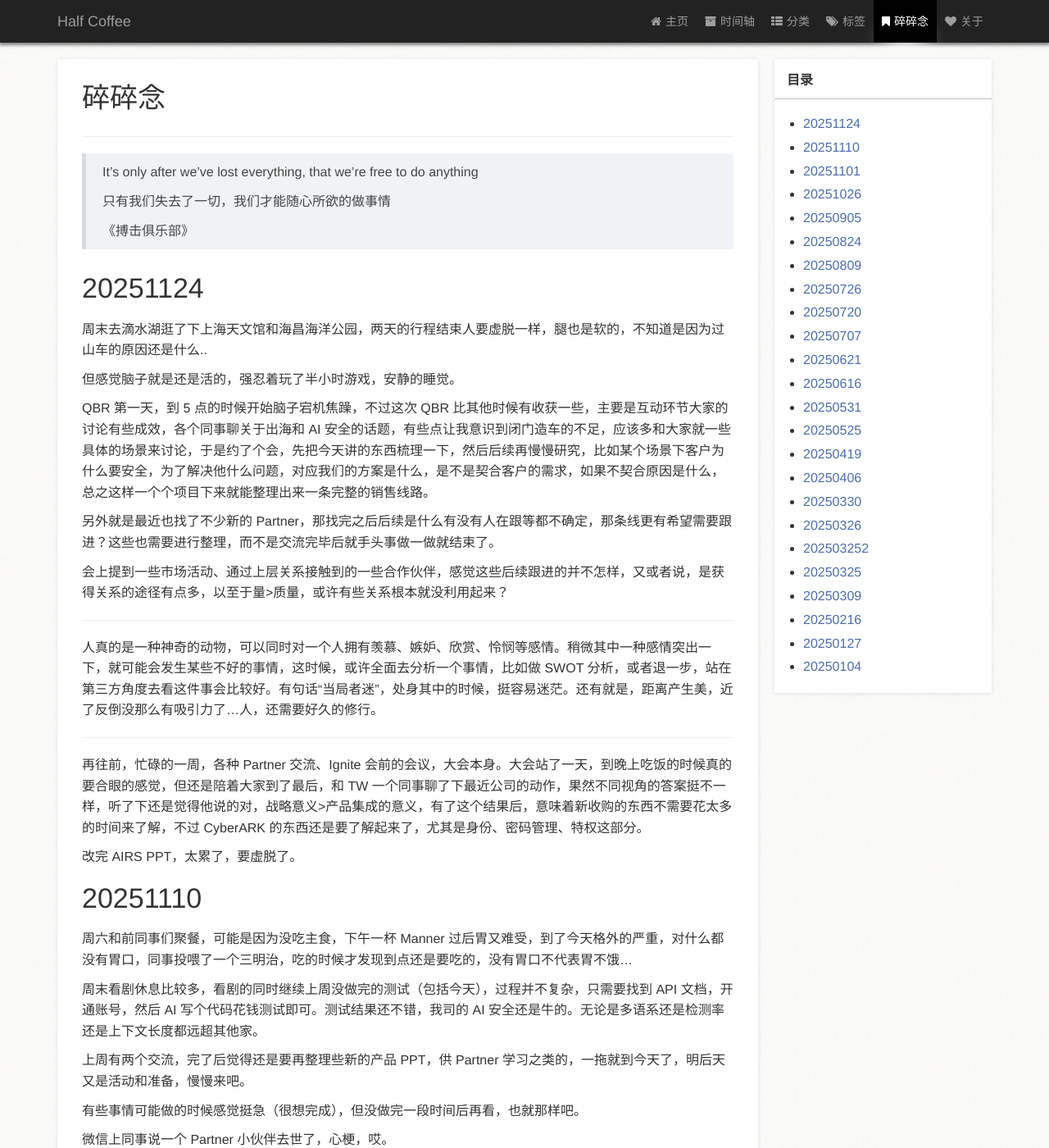
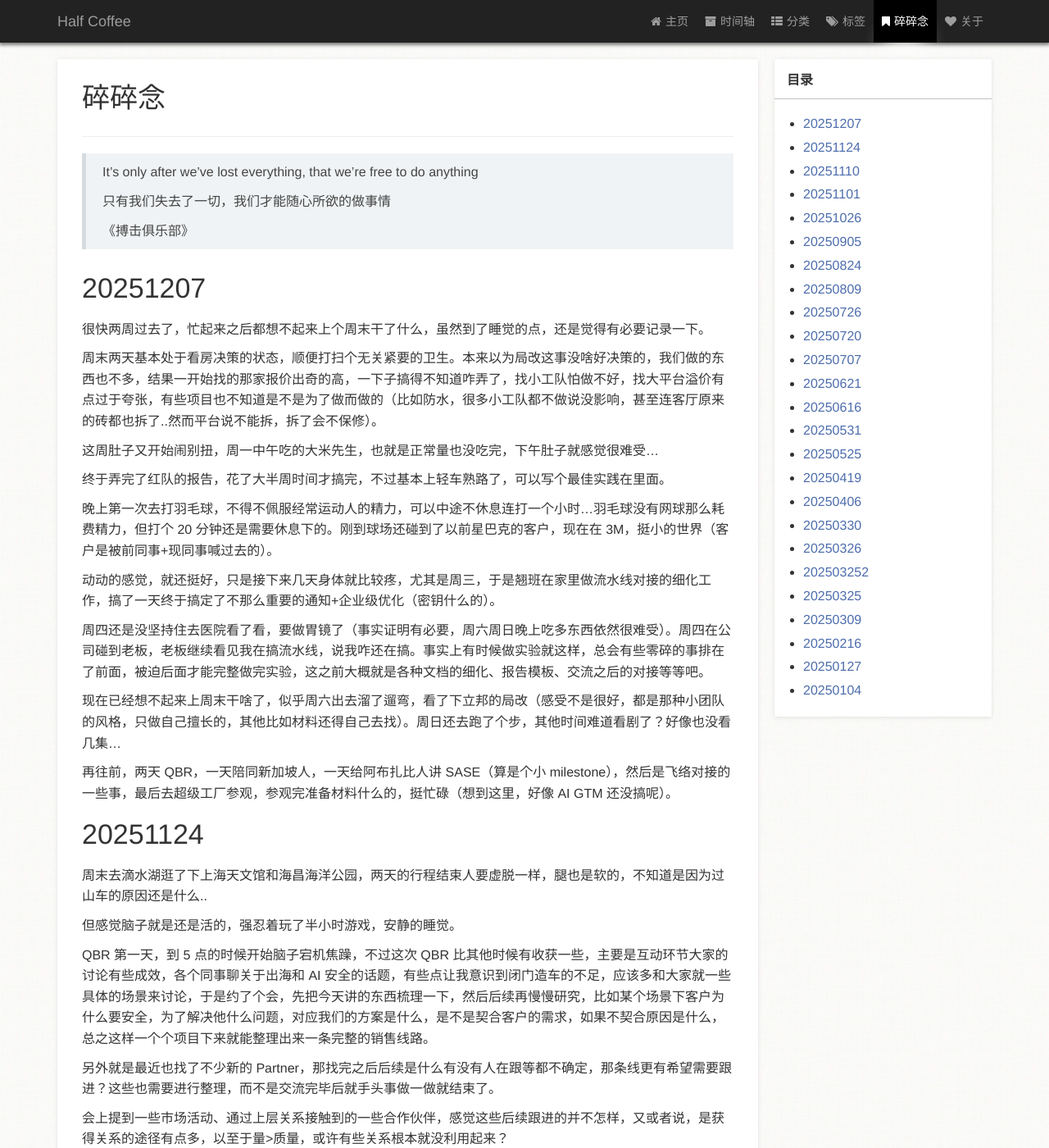
Before and after one commit to zm1990s/halfcoffee, a Jekyll site: the page built from page/3碎碎念.md, in a window 1280 px wide and 1400 px high. Shown: the whole window at 82% size. Built offline with Jekyll 4.4.1, drawn with Linux system fonts in a browser that asks for light colours; a style sheet for code colours, icons or effects is not loaded.

Commit message:
20251207

```diff
--- a/page/3碎碎念.md
+++ b/page/3碎碎念.md
@@ -15,6 +15,26 @@ type: page
 > 《搏击俱乐部》
 
 
+
+# 20251207
+
+很快两周过去了，忙起来之后都想不起来上个周末干了什么，虽然到了睡觉的点，还是觉得有必要记录一下。
+
+周末两天基本处于看房决策的状态，顺便打扫个无关紧要的卫生。本来以为局改这事没啥好决策的，我们做的东西也不多，结果一开始找的那家报价出奇的高，一下子搞得不知道咋弄了，找小工队怕做不好，找大平台溢价有点过于夸张，有些项目也不知道是不是为了做而做的（比如防水，很多小工队都不做说没影响，甚至连客厅原来的砖都也拆了..然而平台说不能拆，拆了会不保修）。
+
+这周肚子又开始闹别扭，周一中午吃的大米先生，也就是正常量也没吃完，下午肚子就感觉很难受...
+
+终于弄完了红队的报告，花了大半周时间才搞完，不过基本上轻车熟路了，可以写个最佳实践在里面。
+
+晚上第一次去打羽毛球，不得不佩服经常运动人的精力，可以中途不休息连打一个小时...羽毛球没有网球那么耗费精力，但打个 20 分钟还是需要休息下的。刚到球场还碰到了以前星巴克的客户，现在在 3M，挺小的世界（客户是被前同事+现同事喊过去的）。
+
+动动的感觉，就还挺好，只是接下来几天身体就比较疼，尤其是周三，于是翘班在家里做流水线对接的细化工作，搞了一天终于搞定了不那么重要的通知+企业级优化（密钥什么的）。
+
+周四还是没坚持住去医院看了看，要做胃镜了（事实证明有必要，周六周日晚上吃多东西依然很难受）。周四在公司碰到老板，老板继续看见我在搞流水线，说我咋还在搞。事实上有时候做实验就这样，总会有些零碎的事排在了前面，被迫后面才能完整做完实验，这之前大概就是各种文档的细化、报告模板、交流之后的对接等等吧。
+
+现在已经想不起来上周末干啥了，似乎周六出去溜了遛弯，看了下立邦的局改（感受不是很好，都是那种小团队的风格，只做自己擅长的，其他比如材料还得自己去找）。周日还去跑了个步，其他时间难道看剧了？好像也没看几集...
+
+再往前，两天 QBR，一天陪同新加坡人，一天给阿布扎比人讲 SASE（算是个小 milestone），然后是飞络对接的一些事，最后去超级工厂参观，参观完准备材料什么的，挺忙碌（想到这里，好像 AI GTM 还没搞呢）。
 
 # 20251124
 
```
